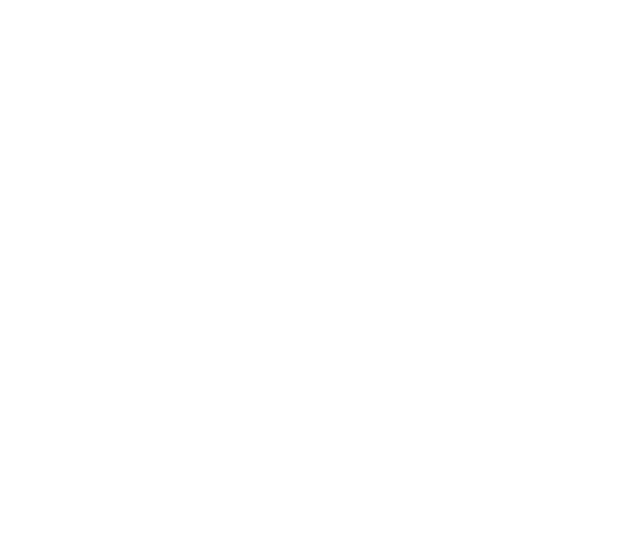
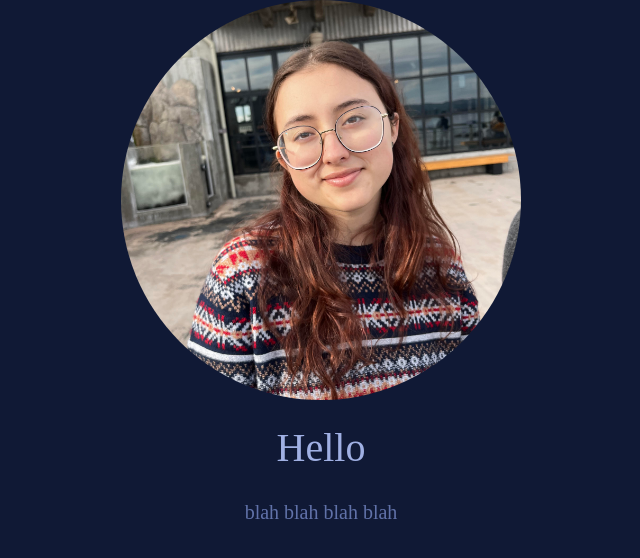
Before and after one commit to emadsen114/Resume, a website: page front-end/about-page.html in a window 1280 px wide. Shown: the whole page, without its empty margins (319-959 px from the left). Drawn offline with Linux system fonts and the light colour scheme.

Commit message:
my picture works!, more about page details

```diff
--- a/front-end/about-page.html
+++ b/front-end/about-page.html
@@ -8,10 +8,47 @@
     <link rel="preconnect" href="https://fonts.gstatic.com" crossorigin>
     <link href="https://fonts.googleapis.com/css2?family=Source+Code+Pro:ital,wght@0,200..900;1,200..900&display=swap" rel="stylesheet">
 
+    <style>
+        body {
+            background-color: #101935;
+            display: flex;
+            flex-direction: column;
+            justify-content: flex-start;
+            align-items: center;
+            height: 100vh;
+            margin: 0;
+            padding: 0;
+        }
+
+        header {
+            text-align: center;
+            color: #A0B0E3;
+            font-size: 40px;
+            margin-top: 20px;
+        }
+
+        img {
+            width: 400px; /* Set the width */
+            height: 400px; /* Set the height */
+            object-fit: cover; /* Ensure the image covers the entire space */
+            object-position: center; /* Center the image within the square */
+            border-radius: 50%; /* Make the image circular */
+        }
+
+        .subheader-text {
+            color: #6172A9;
+            font-size: 20px;
+            text-align: center;
+            padding-top: 30px;
+        }
+    </style>
     <title>About</title>
-
 </head>
 <body>
-
+    <div>
+        <img src="/images/Emily_Madsen.jpg" alt="Emily Madsen"/>
+        <header>Hello</header>
+        <div class = "subheader-text"> blah blah blah blah </div>
+    </div>
 </body>
 </html>
```
Also changed, not shown: front-end/experience-page.html (added, +23 -0 lines), front-end/landing-page.html (+19 -5 lines), index.js (+15 -5 lines), front-end/public/images/Emily_Madsen.jpg (added).
